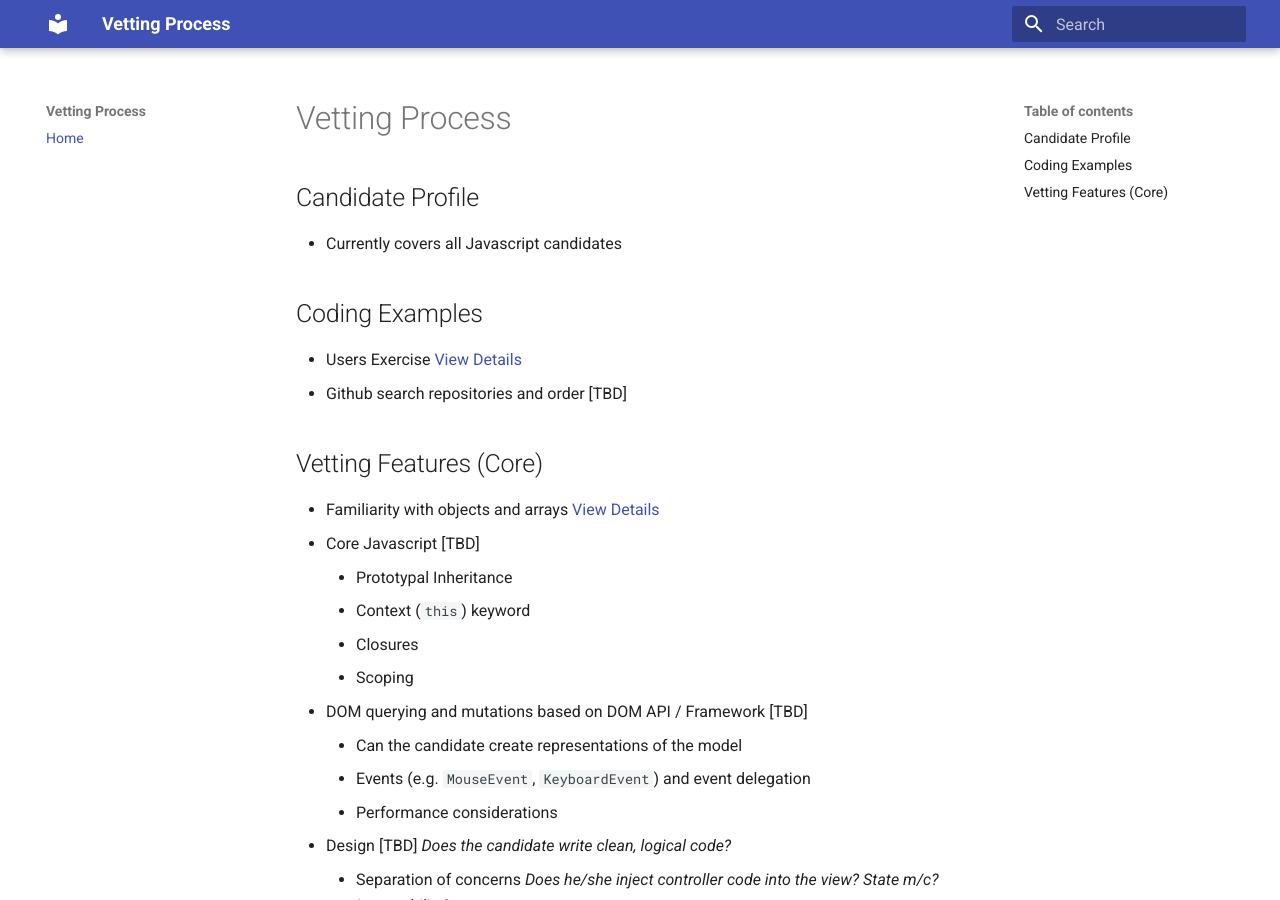
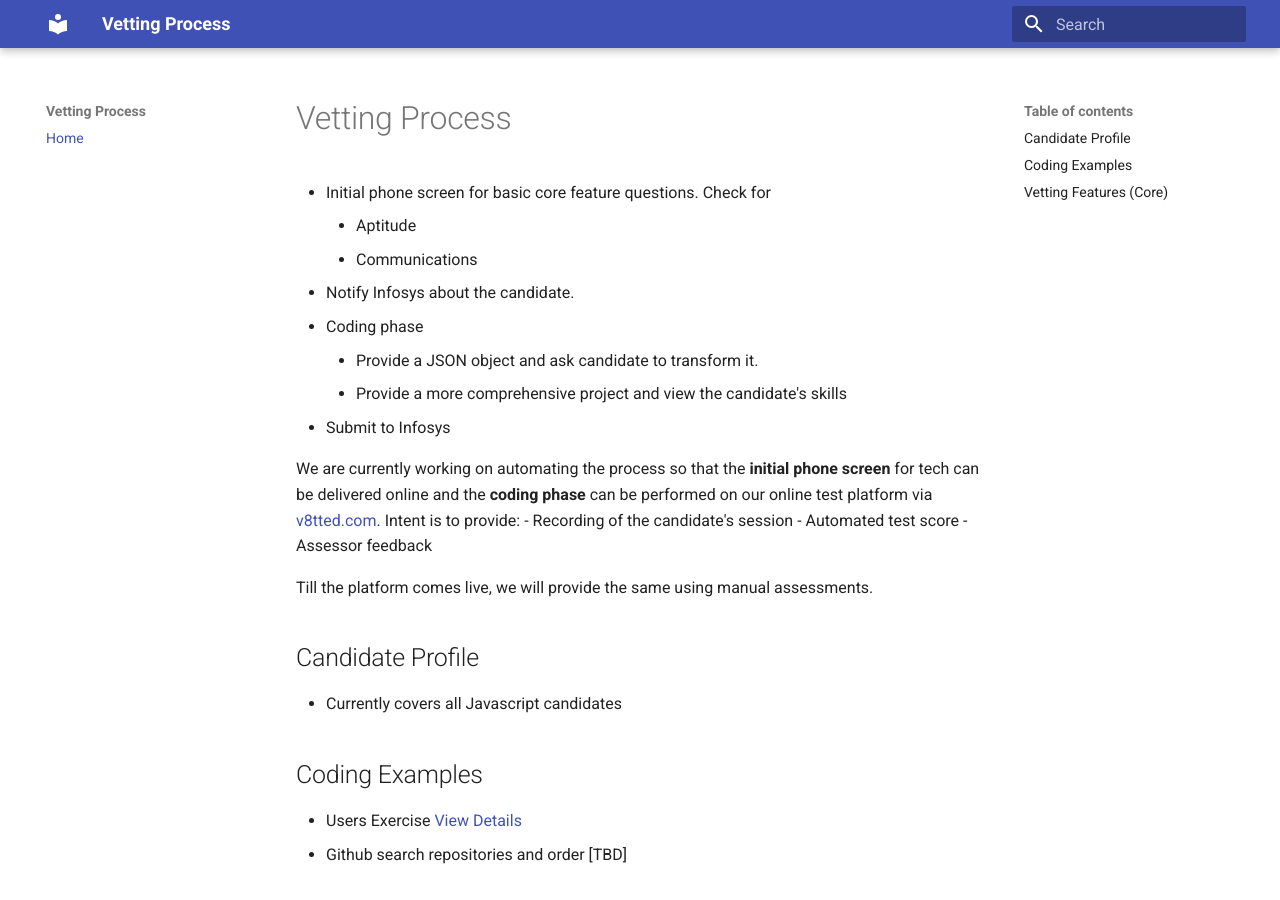
Before and after one commit to bindhyeswari/v8tted-Infosys, an MkDocs documentation site: the page built from docs/index.md, in a window 1280 px wide and 900 px high. Built offline with MkDocs 1.6.1 and Material for MkDocs 9.7.7, drawn with Linux system fonts in a browser that asks for light colours.

Commit message:
intermediate

```diff
--- a/docs/index.md
+++ b/docs/index.md
@@ -1,4 +1,22 @@
 # Vetting Process
+
+ - Initial phone screen for basic core feature questions. Check for
+    - Aptitude
+    - Communications
+ - Notify Infosys about the candidate.
+ - Coding phase
+    - Provide a JSON object and ask candidate to transform it.
+    - Provide a more comprehensive project and view the candidate's skills
+ - Submit to Infosys
+
+We are currently working on automating the process so that the __initial phone screen__ for tech can
+be delivered online and the __coding phase__ can be performed on our online test platform via [v8tted.com](https://v8tted.com).
+Intent is to provide:
+ - Recording of the candidate's session
+ - Automated test score
+ - Assessor feedback
+
+Till the platform comes live, we will provide the same using manual assessments.
 
 ## Candidate Profile
 
```
Also changed, not shown: 1 other file.
